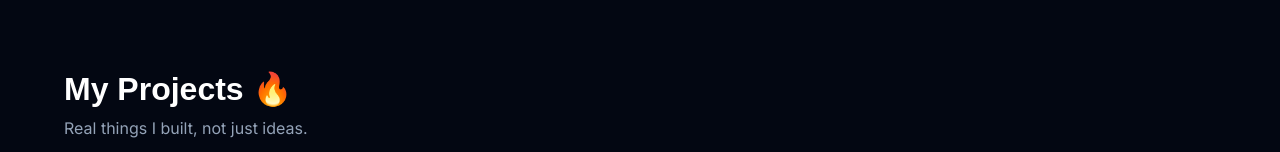
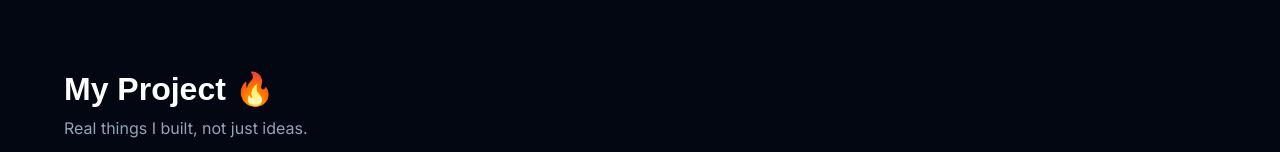
Before and after one commit to mohanlewinsky-cmyk/lewisdev-site, a plain HTML site: page index.html in a window 1280 px wide. Shown: the part 800-952 px from the top of the page. Drawn offline with Linux system fonts and the light colour scheme; a web font is replaced by a local one.

```diff
--- a/index.html
+++ b/index.html
@@ -69,7 +69,7 @@ footer{text-align:center;padding:30px;color:#64748b;font-size:13px;border-top:1p
         </div>
 
         <section id="projects">
-            <h2>My Projects 🔥</h2>
+            <h2>My Project 🔥</h2>
             <p class="sub">Real things I built, not just ideas.</p>
             <div class="grid">
              <div class="card">
```
